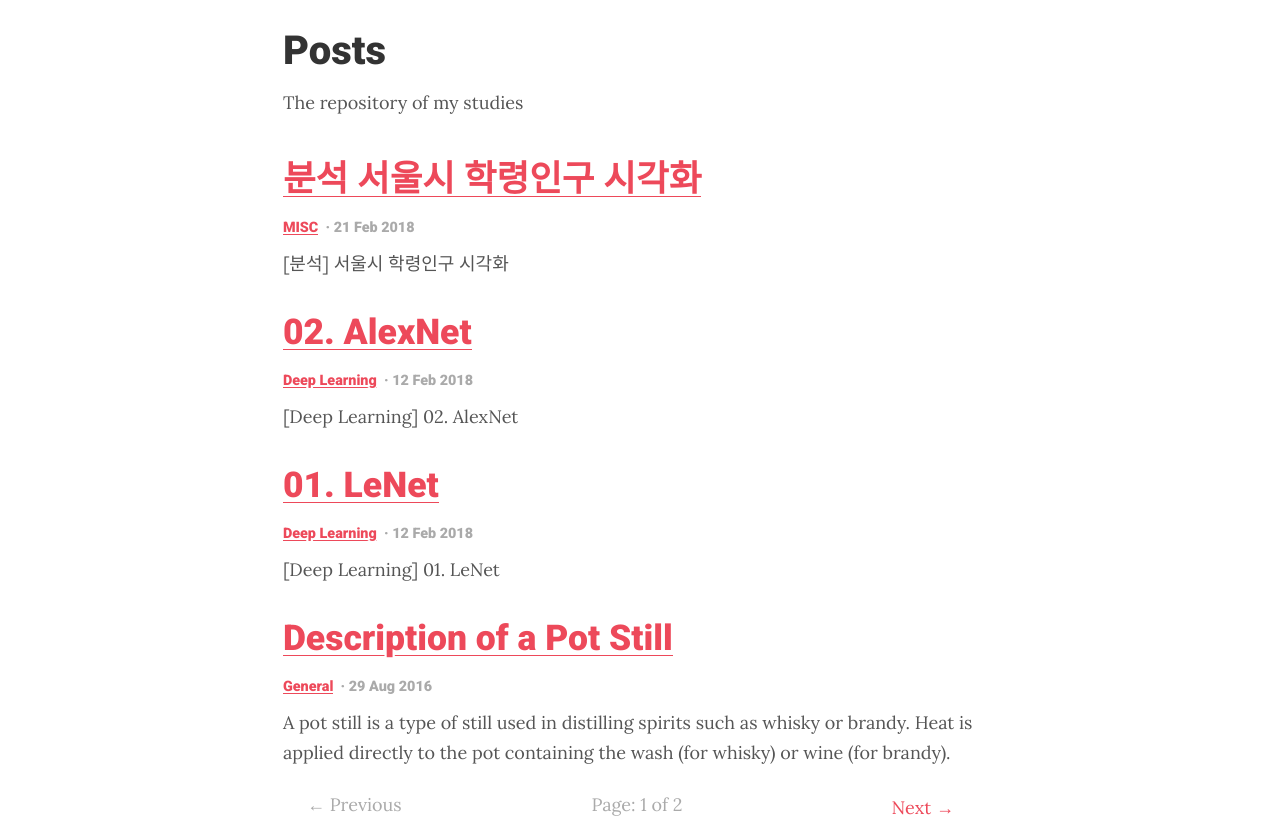
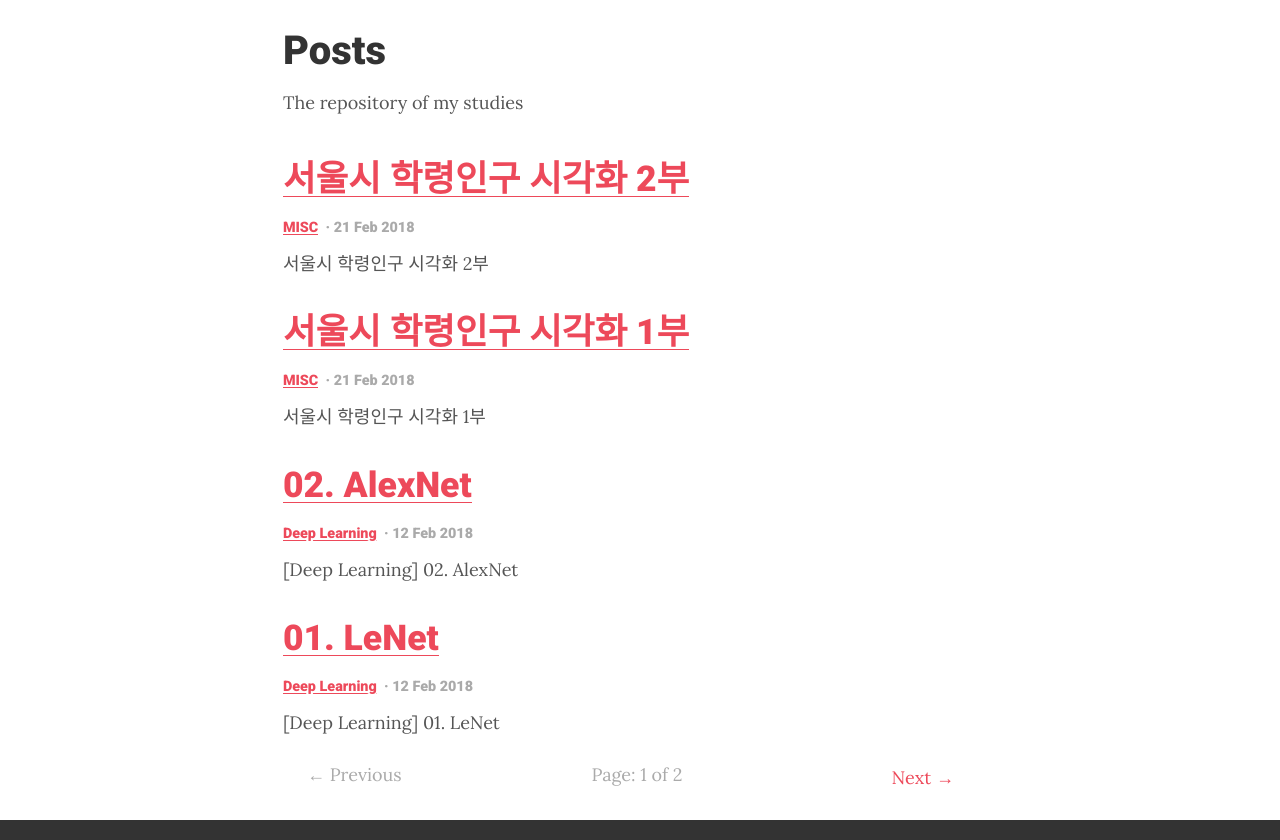
Before and after one commit to Haawron/Haawron.github.io, a Jekyll site: the page built from blog/index.html, in a window 1280 px wide, cut to the strip 415-1255 px from the top of the page. Built offline with Jekyll 4.4.1, drawn with Linux system fonts in a browser that asks for light colours; some web fonts are replaced; the list of posts is cut into pages by our own code; some of the changed lines change nothing that is shown.

Commit message:
서울시 학령인구 시각화 2

````diff
--- a/_posts/2018-02-21-seoul-analysis.md
+++ b/_posts/2018-02-21-seoul-analysis.md
@@ -1,11 +1,11 @@
 ---
-title: 분석 서울시 학령인구 시각화
+title: 서울시 학령인구 시각화 1부
 category: MISC
 excerpt: |
-  [분석] 서울시 학령인구 시각화
+  서울시 학령인구 시각화 1부
 feature_text: |
   <h1 style="color:white;font-weight:bold;font-style:normal;font-size:66px">
-  서울시 학령인구 시각화
+  서울시 학령인구 시각화 1부
   </h1>
 feature_image: "https://i.imgur.com/kG4cv7r.jpg"
 ---
@@ -97,7 +97,7 @@ with open('Seoul_Seniors/out_seniors.svg', 'w') as op:
 ```
 
 전체 코드다.
-todo : 이거 접었다 폈다 하는 거 만들어보자, 코드 글씨 너무 큼.
+todo : 이거 접었다 폈다 하는 거 만들어보자, 코드 줄 간격 너무 큼, 코드 색깔 안 이쁨, 댓글 매니저 추가.
 
 ```python
 import csv
--- /dev/null
+++ b/_posts/2018-02-21-seoul-analysis2.md
@@ -0,0 +1,54 @@
+---
+title: 서울시 학령인구 시각화 2부
+category: MISC
+excerpt: |
+  서울시 학령인구 시각화 2부
+feature_text: |
+  <h1 style="color:white;font-weight:bold;font-style:normal;font-size:66px">
+  서울시 학령인구 시각화 2부
+  </h1>
+feature_image: "https://i.imgur.com/kG4cv7r.jpg"
+---
+
+과외를 구하기 위해서 (ㅋㅋㅋㅋ) 서울시 학령인구 데이터를 시각화하는 중이다.
+1부에서는 예제로 연습만 하다가 끝났다.
+2부에서는 이제 내가 원하는 데이터로 히트맵을 만들고 이미지에 글씨도 삽입할 것이다.
+
+일단 [서울 열린데이터 광장]에서 데이터를 받아왔다. 하지만 데이터 상태가 별로 안 좋다.
+
+{% include figure.html image="https://haawron.github.io/assets/Seoul/구명이_한글.png" position="center" caption="2018 서울시 구별 고령화 인구 히트맵" %}
+
+기간  |  구분  |  합계  |  남자  |  여자
+:---  |  :---  |  :-----  |  :-----  |  :----
+2018  |  합계   |  259,270 |  133,738  |  125,532
+2018  |  종로구  |  3,628  |  1,873  |  1,755
+2018  |  중구   |  2,243  |  1,167  |  1,076
+2018  |  용산구  |  5,163  |  2,691  |  2,472
+2018  |  성동구  |  6,638  |  3,277  |  3,361
+2018  |  광진구  |  8,683  |  4,509  |  4,174
+2018  |  동대문구 |  7,964  |  4,065  |  3,899
+2018  |  중랑구  |  9,679  |  5,001  |  4,678
+2018  |  성북구  |  11,834  |  6,039  |  5,795
+2018  |  강북구  |  7,850  |  4,108  |  3,742
+2018  |  도봉구  |  9,362  |  4,799  |  4,563
+2018  |  노원구  |  19,455  |  10,139  |  9,316
+2018  |  은평구  |  13,235  |  6,748  |  6,487
+2018  |  서대문구  |  8,042  |  4,060  |  3,982
+2018  |  마포구  |  8,903  |  4,567  |  4,336
+2018  |  양천구  |  16,918  |  8,801  |  8,117
+2018  |  강서구  |  15,250  |  7,708  |  7,542
+2018  |  구로구  |  9,821  |  5,113  |  4,708
+2018  |  금천구  |  5,375  |  2,726  |  2,649
+2018  |  영등포구  |  7,766  |  4,105  |  3,661
+2018  |  동작구  |  8,969  |  4,571  |  4,398
+2018  |  관악구  |  9,632  |  5,013  |  4,619
+2018  |  서초구  |  13,451  |  6,833  |  6,618
+2018  |  강남구  |  18,514  |  9,731  |  8,783
+2018  |  송파구  |  18,528  |  9,490  |  9,038
+2018  |  강동구  |  12,367  |  6,604  |  5,763
+
+> ### 구 이름이 한글로 되어 있다.
+
+
+
+[서울 열린데이터 광장]:http://data.seoul.go.kr/
````
Also changed, not shown: assets/Seoul/구명이_한글.png (added).
